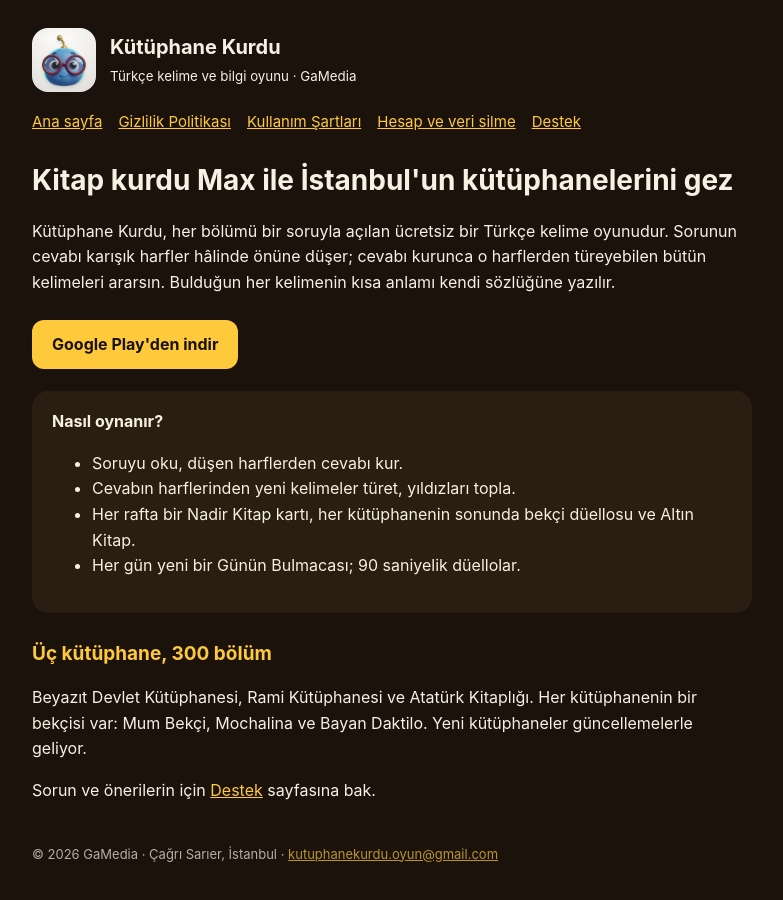
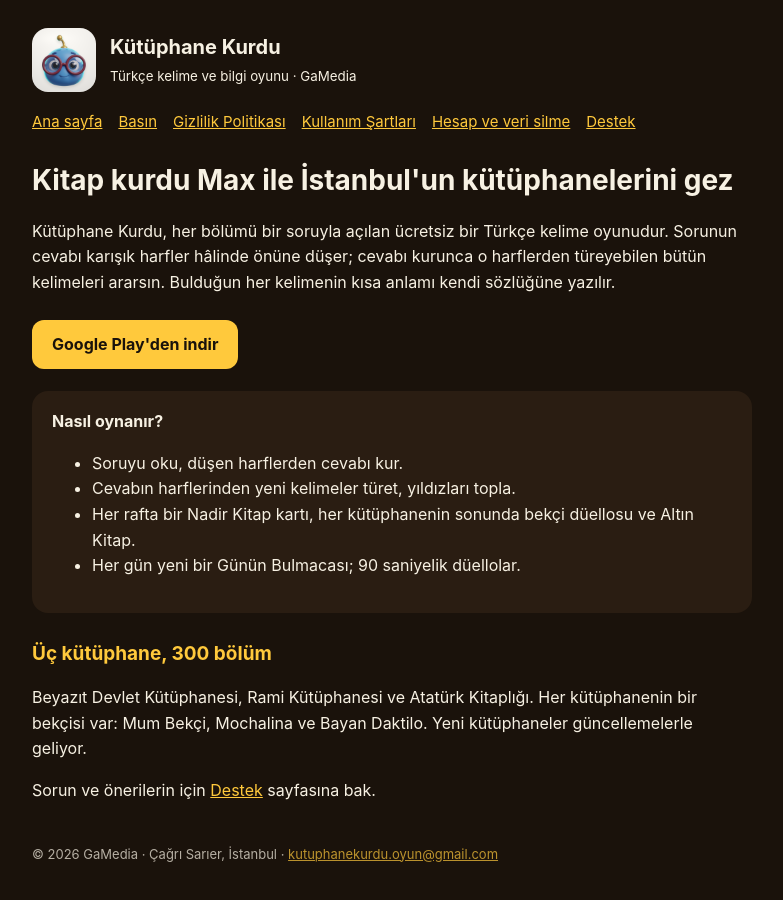
Before and after one commit to Phicofesor/kutuphanekurdu-site, a plain HTML site: page index.html in a window 1280 px wide. Shown: the whole page, without its empty margins (248-1031 px from the left). Drawn offline with Linux system fonts and the light colour scheme.

Commit message:
Update navigation links in index.html

```diff
--- a/index.html
+++ b/index.html
@@ -14,7 +14,7 @@
 <script type="application/ld+json">{"@context":"https://schema.org","@type":"MobileApplication","name":"Kütüphane Kurdu: Kelime Oyunu","operatingSystem":"Android","applicationCategory":"GameApplication","inLanguage":"tr","url":"https://kutuphanekurdu.com/","image":"https://kutuphanekurdu.com/ikon.png","downloadUrl":"https://play.google.com/store/apps/details?id=com.gamemedia.kutuphanekurdu","installUrl":"https://play.google.com/store/apps/details?id=com.gamemedia.kutuphanekurdu","offers":{"@type":"Offer","price":"0","priceCurrency":"TRY"},"publisher":{"@type":"Organization","name":"GaMedia","email":"kutuphanekurdu.oyun@gmail.com"},"description":"Her bölümü bir soruyla açılan Türkçe kelime oyunu. Kitap kurdu Max ile İstanbul'un köklü kütüphanelerini gez."}</script>
 <style>:root{--bg:#1a120b;--k:#2a1d12;--y:#f7f1e3;--a:#ffc93c}*{box-sizing:border-box}body{margin:0;background:var(--bg);color:var(--y);font:16px/1.6 -apple-system,Segoe UI,Roboto,sans-serif}main{max-width:760px;margin:0 auto;padding:28px 20px 60px}a{color:var(--a)}h1{font-size:28px;margin:8px 0 4px}h2{font-size:19px;margin:26px 0 6px;color:var(--a)}.ust{display:flex;gap:14px;align-items:center;margin-bottom:18px}.ust img{width:64px;height:64px;border-radius:16px}nav{display:flex;gap:16px;flex-wrap:wrap;margin:10px 0 24px;font-size:15px}.kart{background:var(--k);border-radius:16px;padding:18px 20px;margin:14px 0}.indir{display:inline-block;background:var(--a);color:#1a120b;font-weight:700;text-decoration:none;border-radius:12px;padding:12px 20px;margin:8px 0}footer{margin-top:40px;font-size:13px;opacity:.7}</style></head><body><main>
 <div class="ust"><img src="ikon.png" alt="Kütüphane Kurdu oyun ikonu: kitap kurdu Max" width="64" height="64"><div><b style="font-size:20px">Kütüphane Kurdu</b><br><small>Türkçe kelime ve bilgi oyunu · GaMedia</small></div></div>
-<nav><a href="index.html">Ana sayfa</a><a href="gizlilik.html">Gizlilik Politikası</a><a href="kullanim-sartlari.html">Kullanım Şartları</a><a href="hesap-silme.html">Hesap ve veri silme</a><a href="destek.html">Destek</a></nav>
+<nav><a href="index.html">Ana sayfa</a><a href="basin.html">Basın</a><a href="gizlilik.html">Gizlilik Politikası</a><a href="kullanim-sartlari.html">Kullanım Şartları</a><a href="hesap-silme.html">Hesap ve veri silme</a><a href="destek.html">Destek</a></nav>
 <h1>Kitap kurdu Max ile İstanbul'un kütüphanelerini gez</h1>
 <p>Kütüphane Kurdu, her bölümü bir soruyla açılan ücretsiz bir Türkçe kelime oyunudur. Sorunun cevabı karışık harfler hâlinde önüne düşer; cevabı kurunca o harflerden türeyebilen bütün kelimeleri ararsın. Bulduğun her kelimenin kısa anlamı kendi sözlüğüne yazılır.</p>
 <a class="indir" href="https://play.google.com/store/apps/details?id=com.gamemedia.kutuphanekurdu">Google Play'den indir</a>
```
